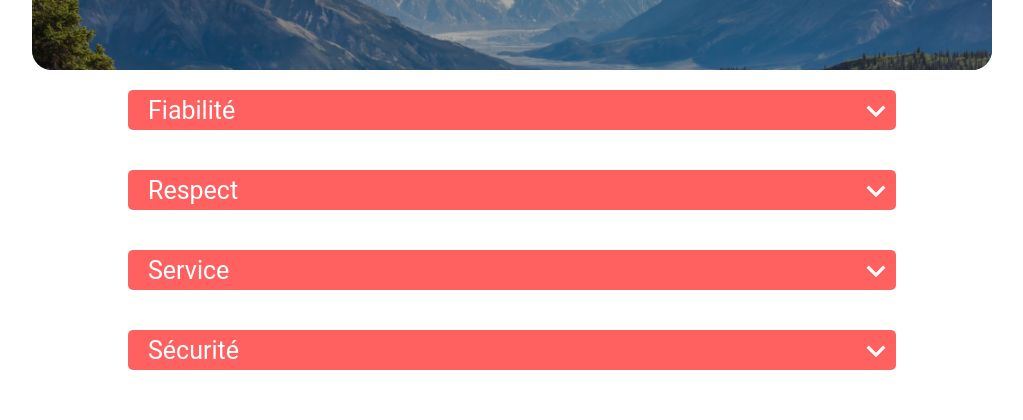
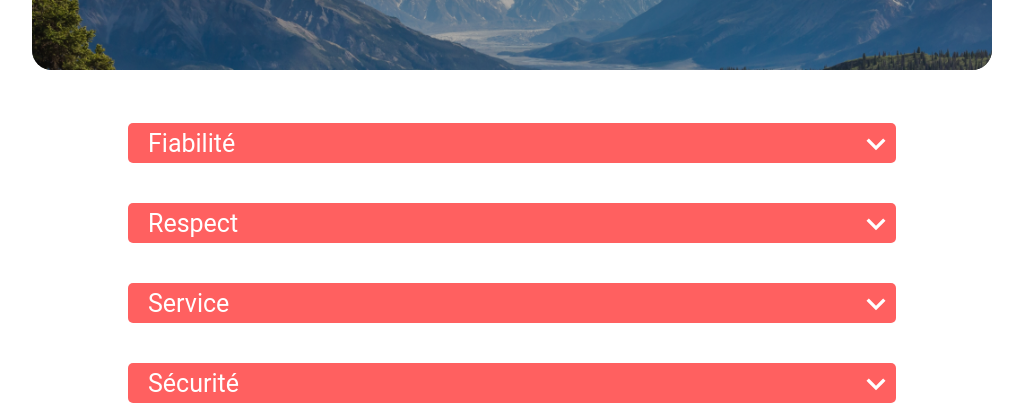
Before and after one commit to PingrisAlexis/Kasa, a React (Create React App) app: page /about in a window 1280 px wide. Shown: the part 380-800 px from the top of the page, without its empty margins (128-1151 px from the left). Built offline with nearby package versions, Linux system fonts and the light colour scheme.

Commit message:
optimize

```diff
--- a/src/components/about-content/AboutContent.module.scss
+++ b/src/components/about-content/AboutContent.module.scss
@@ -2,4 +2,5 @@
   display: flex;
   flex-direction: column;
   align-items: center;
+  margin-top: 3.3rem;
 }
```
